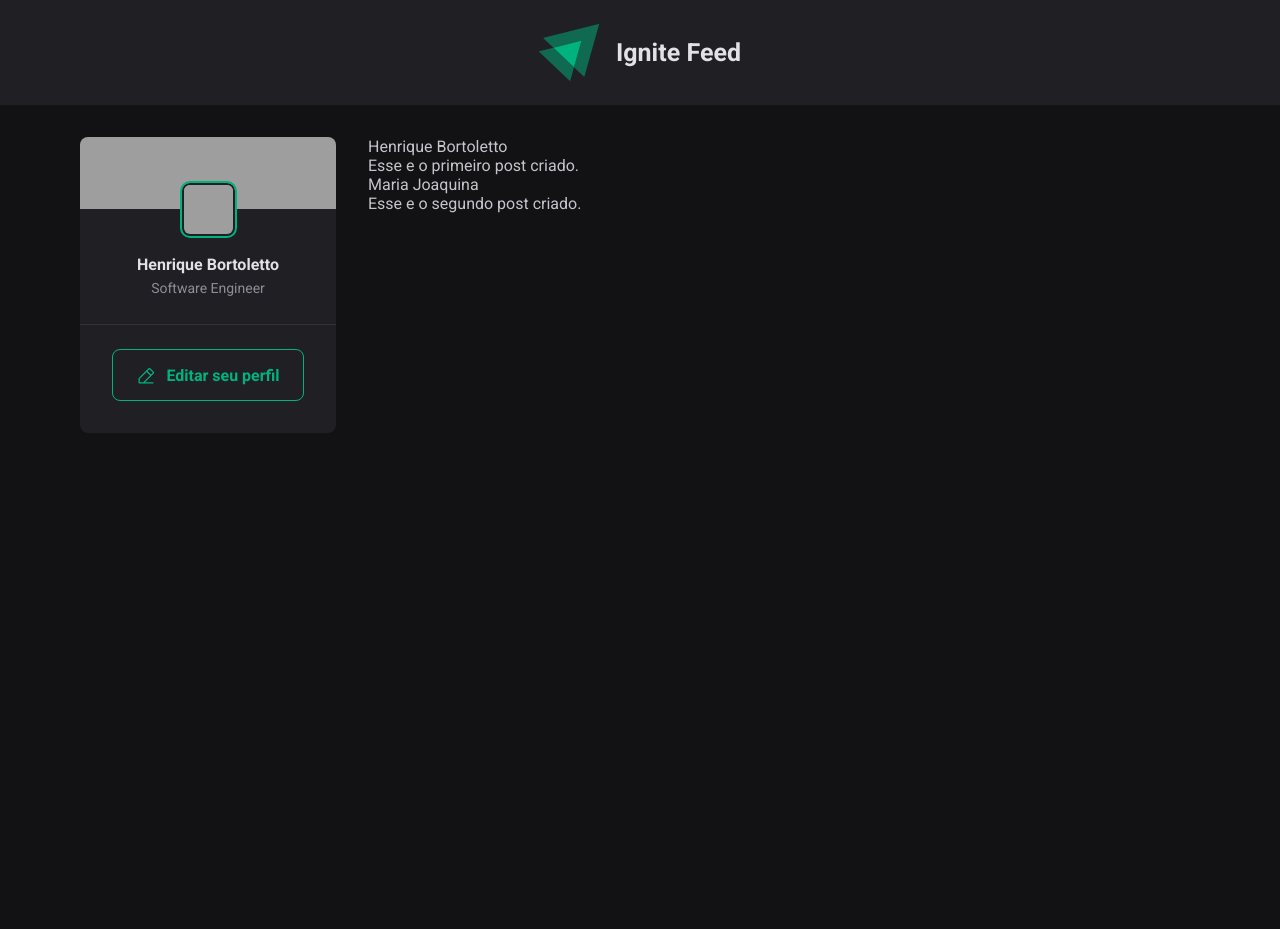
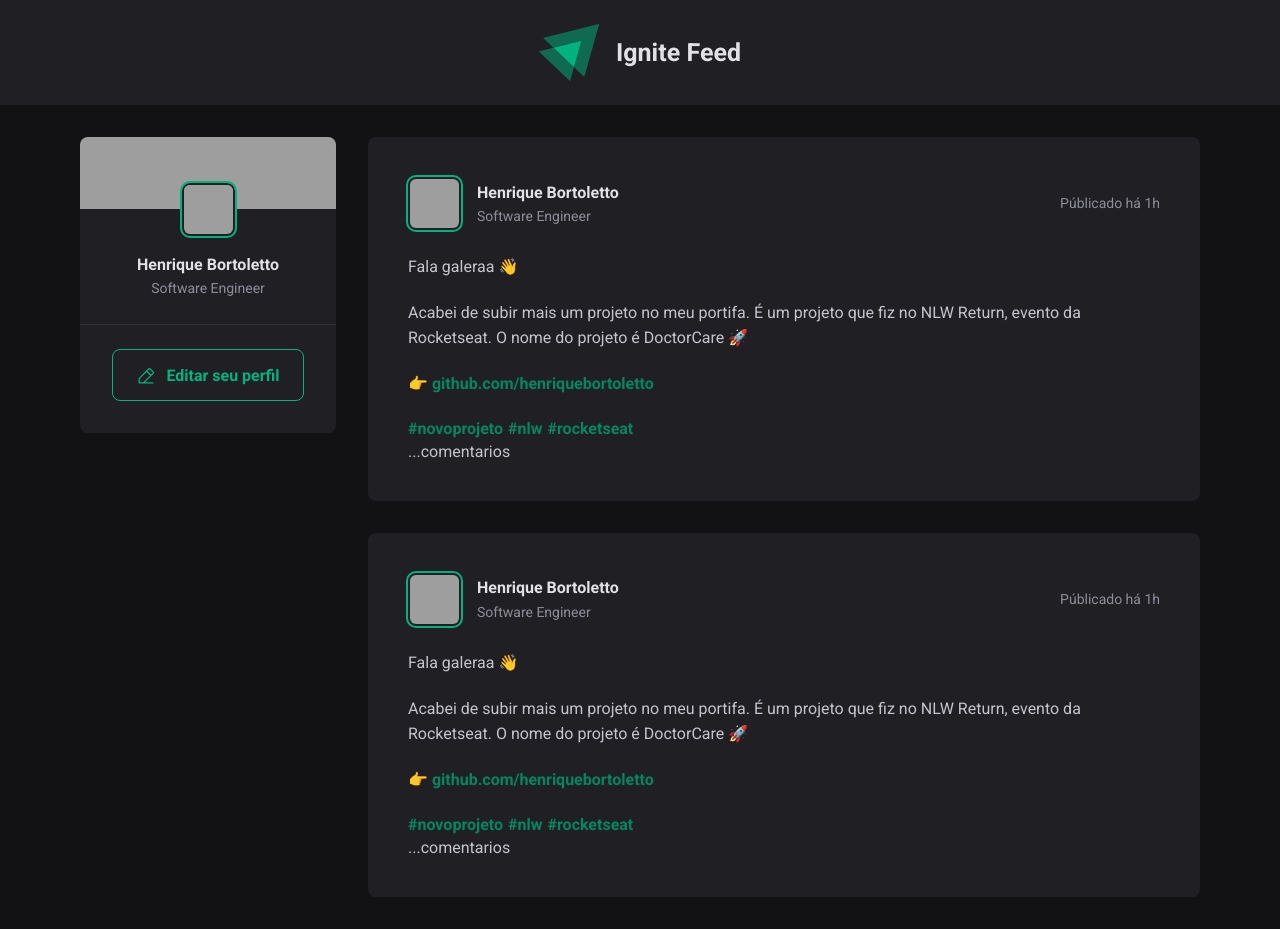
Before and after one commit to henriquebortoletto/project-01-ignite-feed, a React (Vite) app: page / in a window 1280 px wide. Before the commit the page ends 800 px from the top, so only its background shows below. Built offline with nearby package versions, Linux system fonts and the light colour scheme; grey boxes are pictures that could not be loaded; the HTML template or start-up script is replaced by a standard one.

Commit message:
feat(post): 🚀 creating the first header styles and comments for the post component 🚀

```diff
--- a/src/components/Post/index.jsx
+++ b/src/components/Post/index.jsx
@@ -2,10 +2,44 @@ import S from './styles.module.css'
 
 function Post(props) {
   return (
-    <>
-      <strong>{props.author}</strong>
-      <p>{props.content}</p>
-    </>
+    <section className={S.post}>
+      <div className={S.header}>
+        <div className={S.avatar}>
+          <div className={S.thumb}>
+            <img
+              src="https://github.com/henriquebortoletto.png"
+              alt="Imagem de avatar do usuario"
+              loading="lazy"
+            />
+          </div>
+          <div className={S.info}>
+            <strong>Henrique Bortoletto</strong>
+            <p>Software Engineer</p>
+          </div>
+        </div>
+        <time
+          dateTime="2022-05-11 08:13:30"
+          title="11 de Maio às 08:13h"
+        >
+          Públicado há 1h
+        </time>
+      </div>
+
+      <div className={S.content}>
+        <p>Fala galeraa 👋</p>
+        <p>Acabei de subir mais um projeto no meu portifa. É um projeto que fiz no NLW Return, evento da Rocketseat. O nome do projeto é DoctorCare 🚀</p>
+        <p>👉&nbsp;<a href="https://github.com/henriquebortoletto" target="_blank">github.com/henriquebortoletto</a></p>
+        <p>
+          <span>#novoprojeto</span>
+          <span>#nlw</span>
+          <span>#rocketseat</span>
+        </p>
+      </div>
+
+      <div>
+        ...comentarios
+      </div>
+    </section>
   )
 }
 
--- a/src/components/Post/styles.module.css
+++ b/src/components/Post/styles.module.css
@@ -0,0 +1,81 @@
+.post {
+  background-color: var(--brand-color-gray-800);
+  border-radius: 8px;
+  padding: 4rem;
+}
+
+.post:not(:first-child) {
+  margin-top: var(--gap-default);
+}
+
+.header {
+  display: flex;
+  justify-content: space-between;
+  align-items: center;
+}
+
+.avatar {
+  display: flex;
+  align-items: center;
+  gap: 1.6rem;
+}
+
+.thumb img {
+  width: calc(var(--thumb-width) + var(--thumb-spacing));
+  height: calc(var(--thumb-width) + var(--thumb-spacing));
+  border: calc(var(--thumb-spacing) / 2) solid var(--brand-color-gray-800);
+  outline: calc(var(--thumb-spacing) / 2) solid var(--brand-color-green-300);
+  border-radius: 8px;
+}
+
+.info {
+  display: flex;
+  flex-direction: column;
+}
+
+.info strong {
+  font-weight: 700;
+  line-height: 160%;
+  color: var(--brand-color-gray-100);
+}
+
+.info p {
+  font-size: 1.4rem;
+  line-height: 160%;
+  color: var(--brand-color-gray-400);
+}
+
+.header time {
+  font-size: 1.4rem;
+  line-height: 160%;
+  color: var(--brand-color-gray-400);
+}
+
+.content {
+  line-height: 160%;
+  margin-top: 2.4rem;
+}
+
+.content p:not(:first-child) {
+  margin-top: 2rem;
+}
+
+.content p a,
+.content p span {
+  font-weight: 700;
+  color: var(--brand-color-green-500);
+  display: inline-block;
+  cursor: pointer;
+  outline: none;
+  transition: all .1s;
+}
+
+.content p span:not(:first-child) {
+  margin-left: 0.5rem;
+}
+
+.content p a:hover,
+.content p span:hover {
+  color: var(--brand-color-green-300);
+  text-decoration: underline;
+}
```
